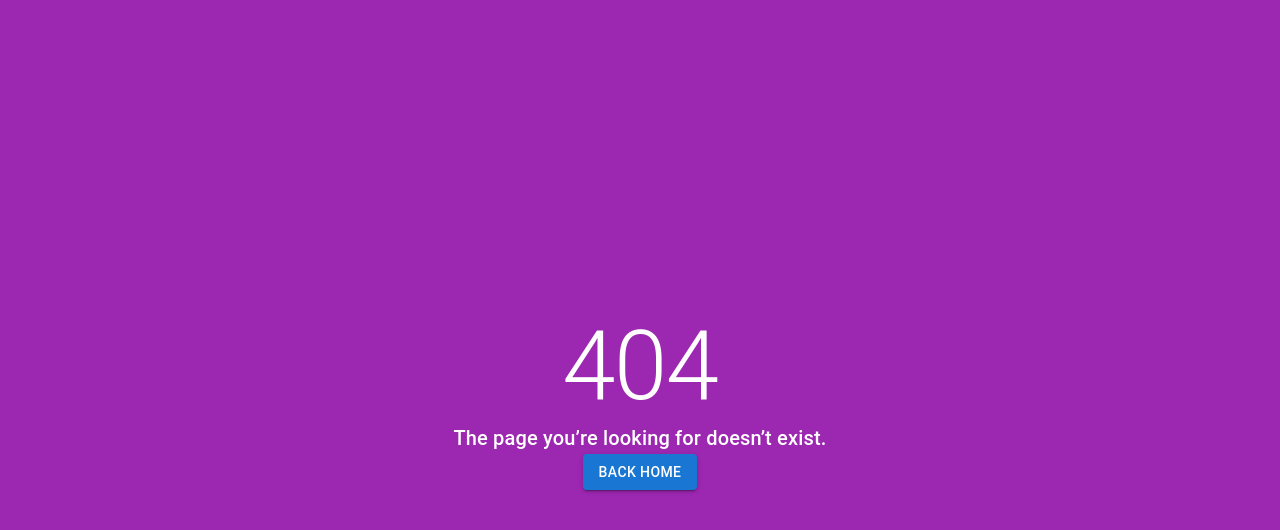
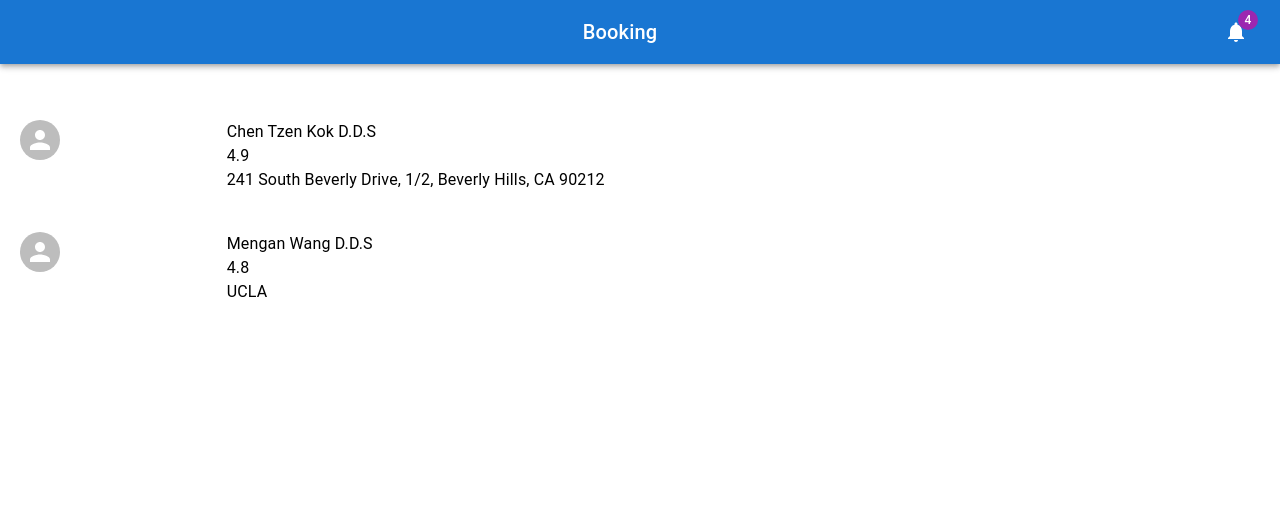
Before and after one commit to Anan1218/docstop, a React (Create React App) app: page /booking in a window 1280 px wide. Before the commit this address had no page. Shown: the top 530 px of the page. Built offline with nearby package versions, Linux system fonts and the light colour scheme; no server answers.

Commit message:
outline without availability

```diff
--- a/src/App.js
+++ b/src/App.js
@@ -4,6 +4,7 @@ import SignUp from './components/accounts/signup/SignUp';
 import {Route, Routes } from 'react-router-dom'
 import NotFound from './components/pages/error/notFound';
 import Home from './components/pages/landing/index'
+import Booking from './components/pages/booking/Booking';
 import { ToastContainer } from 'react-toastify';
 import 'react-toastify/dist/ReactToastify.css';
 import Dashboard from './components/pages/dashboard/Dashboard';
@@ -22,6 +23,7 @@ function App() {
         </Route>
         <Route path="*" element={<NotFound/>}/>
         <Route path="/home" element={<Home />} /> {/* TODO: make this the main '/' path and make separate routes for sign in/up */}
+        <Route path="/booking" element={<Booking /> }/>
       </Routes>
        <ToastContainer/>
       </div>
--- /dev/null
+++ b/src/components/pages/booking/Availability.js
@@ -0,0 +1,17 @@
+import * as React from 'react';
+import PropTypes from 'prop-types';
+import Typography from '@mui/material/Typography';
+
+function Availability(props) {
+  return (
+    <Typography component="h2" variant="h6" color="primary" gutterBottom>
+      {props.name}
+    </Typography>
+  );
+}
+
+Availability.propTypes = {
+  dates: PropTypes.array,
+};
+
+export default Availability;
--- /dev/null
+++ b/src/components/pages/booking/Booking.css
@@ -0,0 +1,3 @@
+.doctor-list {
+  padding: 20px;
+}
--- /dev/null
+++ b/src/components/pages/booking/Booking.js
@@ -0,0 +1,205 @@
+import React, { useState } from 'react';
+import { styled, createTheme, ThemeProvider } from '@mui/material/styles';
+import CssBaseline from '@mui/material/CssBaseline';
+import MuiDrawer from '@mui/material/Drawer';
+import Box from '@mui/material/Box';
+import MuiAppBar from '@mui/material/AppBar';
+import Toolbar from '@mui/material/Toolbar';
+import List from '@mui/material/List';
+import Typography from '@mui/material/Typography';
+import Divider from '@mui/material/Divider';
+import IconButton from '@mui/material/IconButton';
+import Badge from '@mui/material/Badge';
+import Container from '@mui/material/Container';
+import Grid from '@mui/material/Grid';
+import Paper from '@mui/material/Paper';
+import Link from '@mui/material/Link';
+import MenuIcon from '@mui/icons-material/Menu';
+import ChevronLeftIcon from '@mui/icons-material/ChevronLeft';
+import NotificationsIcon from '@mui/icons-material/Notifications';
+import Doctor from './Doctor';
+
+
+
+import { useEffect } from 'react';
+import { DashboardCustomizeSharp } from '@mui/icons-material';
+
+
+function Copyright(props) {
+  return (
+    <Typography variant="body2" color="text.secondary" align="center" {...props}>
+      {'Copyright © '}
+      <Link color="inherit" href="\">
+        Dental Dash
+      </Link>{' '}
+      {new Date().getFullYear()}
+      {'.'}
+    </Typography>
+  );
+}
+
+const drawerWidth = 240;
+
+const AppBar = styled(MuiAppBar, {
+  shouldForwardProp: (prop) => prop !== 'open',
+})(({ theme, open }) => ({
+  zIndex: theme.zIndex.drawer + 1,
+  transition: theme.transitions.create(['width', 'margin'], {
+    easing: theme.transitions.easing.sharp,
+    duration: theme.transitions.duration.leavingScreen,
+  }),
+  ...(open && {
+    marginLeft: drawerWidth,
+    width: `calc(100%px)`,
+    transition: theme.transitions.create(['width', 'margin'], {
+      easing: theme.transitions.easing.sharp,
+      duration: theme.transitions.duration.enteringScreen,
+    }),
+  }),
+}));
+
+// const Drawer = styled(MuiDrawer, { shouldForwardProp: (prop) => prop !== 'open' })(
+//   ({ theme, open }) => ({
+//     '& .MuiDrawer-paper': {
+//       position: 'relative',
+//       whiteSpace: 'nowrap',
+//       width: drawerWidth,
+//       transition: theme.transitions.create('width', {
+//         easing: theme.transitions.easing.sharp,
+//         duration: theme.transitions.duration.enteringScreen,
+//       }),
+//       boxSizing: 'border-box',
+//       ...(!open && {
+//         overflowX: 'hidden',
+//         transition: theme.transitions.create('width', {
+//           easing: theme.transitions.easing.sharp,
+//           duration: theme.transitions.duration.leavingScreen,
+//         }),
+//         width: theme.spacing(7),
+//         [theme.breakpoints.up('sm')]: {
+//           width: theme.spacing(9),
+//         },
+//       }),
+//     },
+//   }),
+// );
+
+const mdTheme = createTheme();
+
+function BookingContent() {
+  const [open, setOpen] = useState(true);
+  const [userInfo, setInfo] = useState('');
+  // const [doctors, setDoctors] = useState([]);
+  const doctors = [
+    {
+      name: "Chen Tzen Kok",
+      title: "D.D.S",
+      rating: 4.9,
+      location: "241 South Beverly Drive, 1/2, Beverly Hills, CA 90212",
+      availability: "",
+    },
+    {
+      name: "Mengan Wang",
+      title: "D.D.S",
+      rating: 4.8,
+      location: "UCLA"
+    },
+  ];
+
+  const toggleDrawer = () => {
+    setOpen(!open);
+  };
+
+  useEffect(()=> {
+    // make sure to call from postman instead
+    // setDoctors(doctors => [...doctors, {
+    //   name: "test",
+    //   title: "D.D.S",
+    //   rating: 4.9,
+    //   location: "241 South Beverly Drive, 1/2, Beverly Hills, CA 90212"
+    // }]);
+
+    console.log(doctors);
+    const fetchData = async () => {
+    const res = await fetch(`${process.env.REACT_APP_BASE_URL}/api/auth/info`, {
+    method: 'GET',
+    credentials: 'include',
+    });
+
+    var tempRes = await res.json();
+    console.log(tempRes.data.username);
+    setInfo(tempRes.data.username);
+  }
+
+  // call the function
+  fetchData()
+    // make sure to catch any error
+    .catch(console.error);
+
+  }, [])
+
+  return (
+    <ThemeProvider theme={mdTheme}>
+        <Box sx={{ display: 'flex' }}>
+          {/* <CssBaseline /> */}
+          <AppBar position="absolute" open={open}>
+          <Toolbar
+            sx={{
+              pr: '24px', // keep right padding when drawer closed
+            }}
+          >
+            <IconButton
+              edge="start"
+              color="inherit"
+              aria-label="open drawer"
+              onClick={toggleDrawer}
+              sx={{
+                marginRight: '36px',
+                ...(open && { display: 'none' }),
+              }}
+            >
+              <MenuIcon />
+            </IconButton>
+            <Typography
+              component="h1"
+              variant="h6"
+              color="inherit"
+              noWrap
+              sx={{ flexGrow: 1 }}
+            >
+              Booking
+            </Typography>
+            <IconButton color="inherit">
+              <Badge badgeContent={4} color="secondary">
+                <NotificationsIcon />
+              </Badge>
+            </IconButton>
+          </Toolbar>
+          </AppBar>
+        </Box>
+        <Box style={{paddingTop: 100}}>
+          { doctors.map((data, index) => (
+              <Doctor data = {data}/>
+          ))}
+            {/* <p>hello</p> */}
+          {/*
+          Face
+              use avatar
+          Name
+          Title
+          Rating
+          Distance
+          Next Dates */}
+
+          {/* onClick Open Popup to select times */}
+
+          {/* onclick take to book appointment */}
+
+        </Box>
+    </ThemeProvider>
+  );
+}
+
+export default function Booking() {
+  return <BookingContent />;
+}
--- /dev/null
+++ b/src/components/pages/booking/Doctor.js
@@ -0,0 +1,44 @@
+import * as React from 'react';
+import PropTypes from 'prop-types';
+import Typography from '@mui/material/Typography';
+import Grid from '@mui/material/Grid';
+import Avatar from '@mui/material/Avatar';
+import Availability from './Availability';
+import './Booking.css';
+
+function Doctor(props) {
+  return (
+    // <Typography component="h2" variant="h6" color="primary" gutterBottom>
+    //   {props.name}
+    // </Typography>
+    <Grid className = "doctor-list" container space = {2}>
+      <Grid item xs={2}>
+        <Avatar src={props.avatar}/>
+      </Grid>
+      <Grid item xs = {4}>
+        <Typography>
+          { props.data.name + " " + props.data.title}
+        </Typography>
+        <Typography>
+          { props.data.rating}
+        </Typography>
+        <Typography>
+          { props.data.location }
+        </Typography>
+      </Grid>
+      <Grid item xs = {6}>
+        <Availability/>
+      </Grid>
+    </Grid>
+  );
+}
+
+Doctor.propTypes = {
+  data: PropTypes.object
+  // name: PropTypes.string,
+  // title: PropTypes.string,
+  // rating: PropTypes.number,
+  // location: PropTypes.string
+};
+
+export default Doctor;
--- a/src/components/pages/dashboard/MainList.js
+++ b/src/components/pages/dashboard/MainList.js
@@ -6,6 +6,7 @@ import ListSubheader from '@mui/material/ListSubheader';
 import DashboardIcon from '@mui/icons-material/Dashboard';
 import PeopleIcon from '@mui/icons-material/People';
 import AssignmentIcon from '@mui/icons-material/Assignment';
+import { Link } from "react-router-dom";
 
 export const mainListItems = (
   <React.Fragment>
@@ -20,6 +21,14 @@ export const mainListItems = (
         <PeopleIcon />
       </ListItemIcon>
       <ListItemText primary="Past Appointments" />
+    </ListItemButton>
+    <ListItemButton>
+      <ListItemIcon>
+        <PeopleIcon />
+      </ListItemIcon>
+      <Link to="/booking">
+        <ListItemText primary="Bookings" />
+      </Link>
     </ListItemButton>
   </React.Fragment>
 );
```
